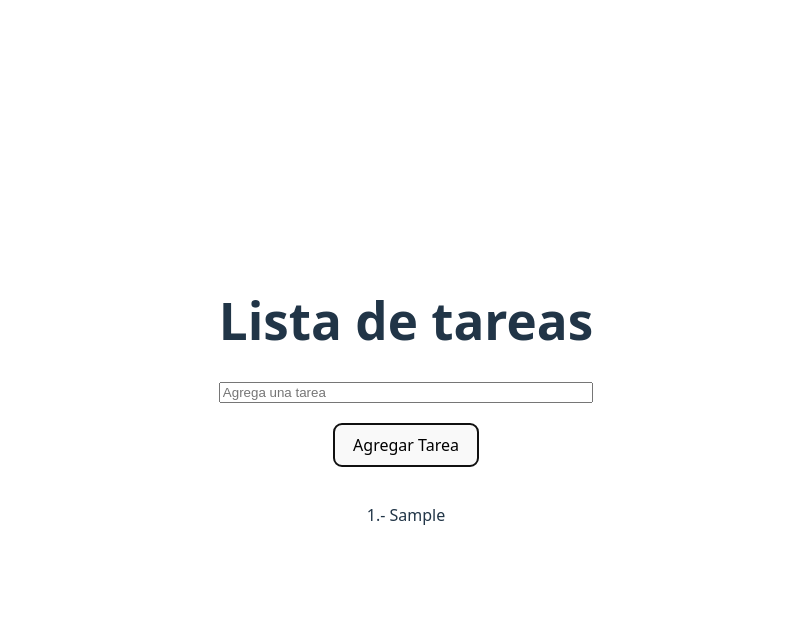
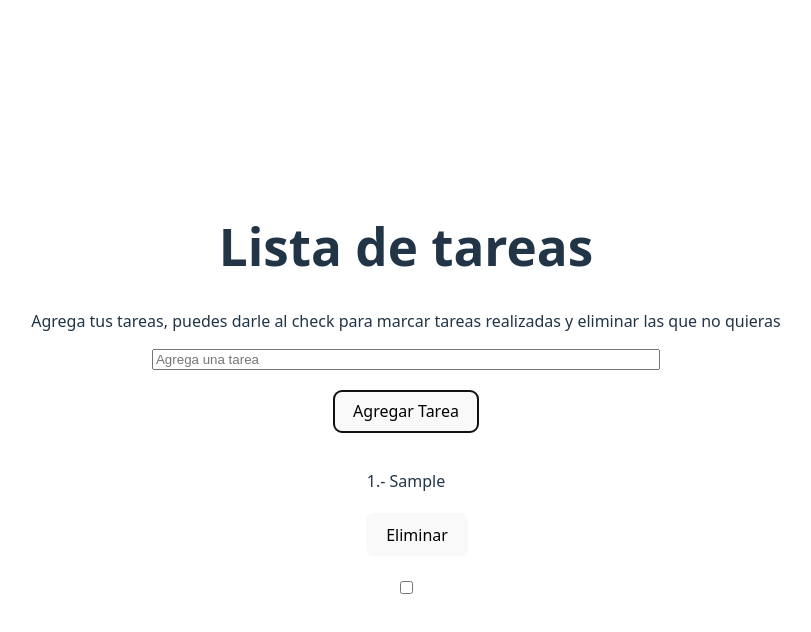
Before and after one commit to ManuJRS/vue-practice, a Vue app: page / in a window 1280 px wide. Both pictures are taken after typing "Sample" into the empty fields and a click on the button "Agregar Tarea". Shown: the top 632 px of the page, without its empty margins (234-1045 px from the left). Built offline with nearby package versions, Linux system fonts and the light colour scheme.

Commit message:
fixed: added logic in delete task and checkbox To Do - List v.0.2 7-Nov-2025

```diff
--- a/src/components/ToDo.vue
+++ b/src/components/ToDo.vue
@@ -11,20 +11,36 @@ let newTask = ref("");
 let tasks = ref([])
 let addTask = () => {
     if (!newTask.value.trim()) return // esto tuve que buscar como hacerlo con CGPT no encontraba la forma de eliminar espacios para que no registre solo espacios vacios
-    tasks.value.push(newTask.value)
+
+    //Tuve que buscar como armar un objeto dentro del push (no sabía que era posible)
+    tasks.value.push({
+        id: Date.now(),
+        text:newTask.value.trim(),
+        done: false
+    })
     newTask.value = ""
+}
+let removeTask = (i) =>{
+    tasks.value.splice(i, 1)
 }
 
 </script>
 
 <template>
-    <h1>Lista de tareas</h1>
+<div>
+<h1>Lista de tareas</h1>
+<p>Agrega tus tareas, puedes darle al check para marcar tareas realizadas y eliminar las que no quieras</p>
+</div>
 <div class="container">
-<input type="text" v-model="newTask" placeholder="Agrega una tarea">
-<div>
+<input class="input_task" type="text" v-model="newTask" placeholder="Agrega una tarea">
 <button @click="addTask">Agregar Tarea</button>
-</div>
-<p v-for="(task, index) in tasks" :key="index">{{ index + 1 }}.- {{ task }}</p>
+
+<!--Tuve que buscar como hacer la logica del btn para elminar la tarea-->
+<p v-bind:class="[task.done ? 'done p_task' : 'p_task']" v-for="(task, index) in tasks" :key="task.id">{{ index + 1 }}.- {{ task.text }}
+<button @click="removeTask(index)">Eliminar</button>
+<input type="checkbox" class="check" v-model="task.done">
+</p>
+
 </div>
 </template>
 
@@ -32,9 +48,20 @@ let addTask = () => {
 .container {
 display: flex;
 flex-direction: column;
+align-items: center;
 }
-
 button {
     margin: 20px;
 }
+.input_task {
+width: 500px;
+}
+.p_task {
+width: 120px;
+}
+.done {
+    text-decoration: line-through;
+    opacity: .7;
+    color: red;
+}
 </style>
```
